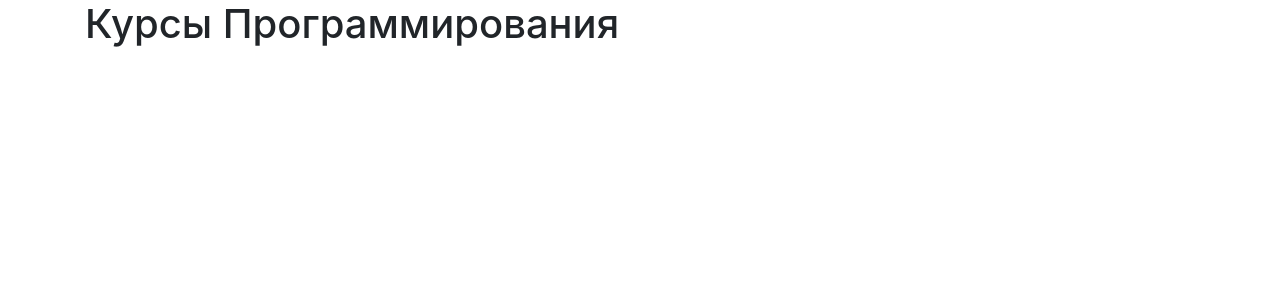
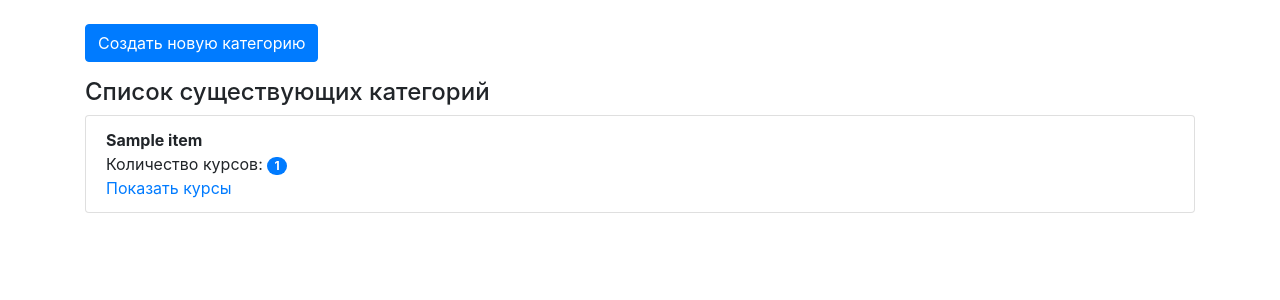
Before and after one commit to Dr0nx/adpp, a Python web app: template lesson_4/templates/index.html in a window 1280 px wide. Shown: the part 56-356 px from the top of the page. Run offline with Jinja, Linux system fonts and the light colour scheme; the template is opened without the code that fills it: most values are stand-ins (such as "Sample title", 1, 10 or a date in 2020); some libraries are stand-ins or nearby versions.

Commit message:
Update index.html

```diff
--- a/lesson_4/templates/index.html
+++ b/lesson_4/templates/index.html
@@ -1,7 +1,27 @@
 {% extends "base.html" %}
-{% block title %}Главная{% endblock %}
-{% block style %}{% include "inc-style.html" %}{% endblock %}
-{% block menu %}{% include "inc-menu.html" %}{% endblock %}
+{% block title %}
+Главная страница
+{% endblock %}
+{% block style %}
+{% include "inc-style.html" %}
+{% endblock %}
+{% block menu %}
+{% include "inc-menu.html" %}
+{% endblock %}
 {% block body %}
-<h1>Курсы Программирования</h1>
+<br>
+<p>
+    <a class="btn btn-primary" data-toggle="collapse" href="/create-category/" role="button" aria-expanded="false"
+       aria-controls="collapseExample">Создать новую категорию</a>
+</p>
+<h4>Список существующих категорий</h4>
+<ul class="list-group list-group-horizontal">
+    {% for item in objects_list %}
+    <li class="list-group-item">
+        <b>{{item.name}}<br></b>
+        <span>Количество курсов: <span class="badge badge-primary badge-pill">{{item.course_count()}}</span><br>
+        <a href="/courses-list/?id={{item.id}}">Показать курсы</a>
+    </li>
+    {% endfor %}
+</ul>
 {% endblock %}
```
